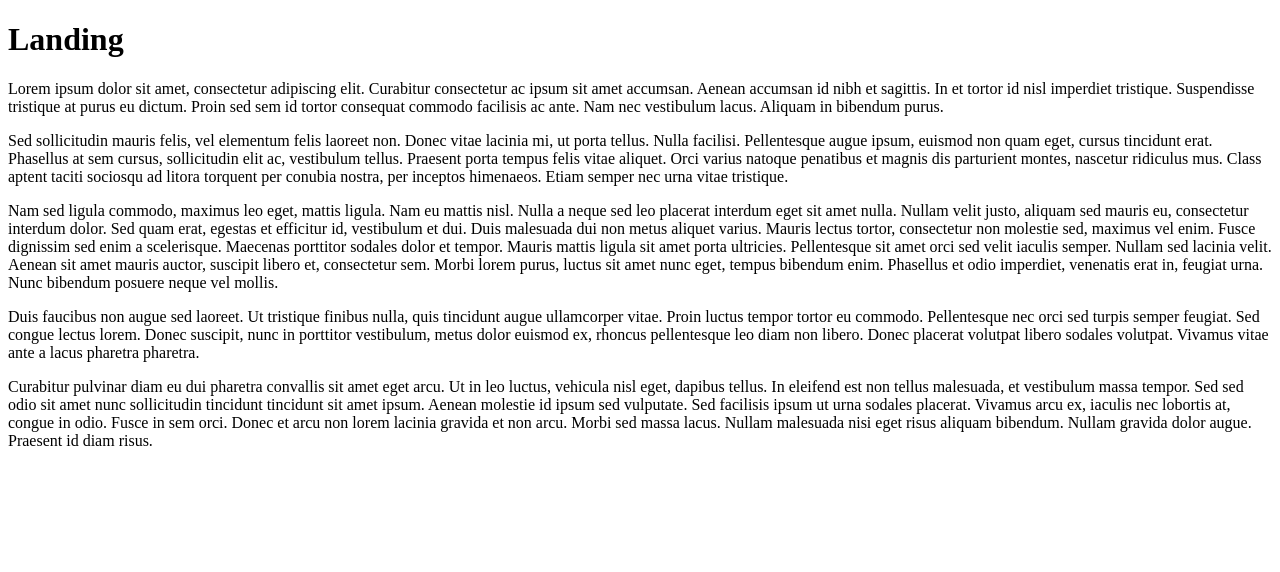
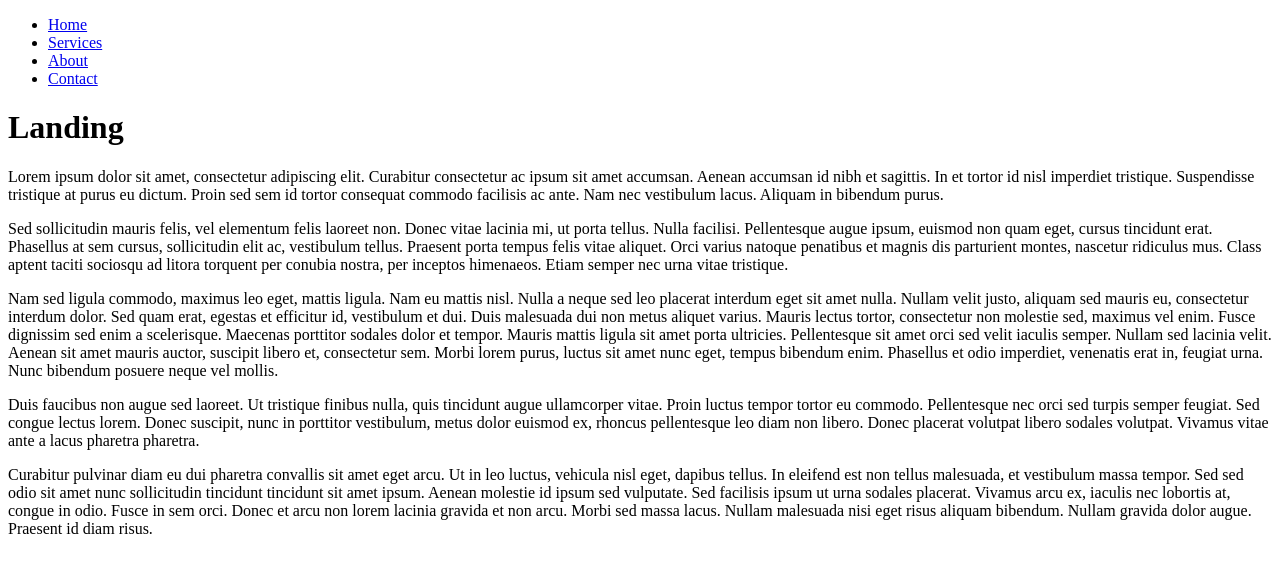
Before and after one commit to Mads-Hansen-Proventic/Web-widget-test-site, a plain HTML site: page index.html in a window 1280 px wide. Drawn offline with Linux system fonts and the light colour scheme.

Commit message:
Added navigation

```diff
--- a/index.html
+++ b/index.html
@@ -4,6 +4,20 @@
     <title>Landing - Test site</title>
   </head>
   <body>
+    <ul>
+      <li>
+        <a href="https://mads-hansen-proventic.github.io/Web-widget-test-site/">Home</a>
+      </li>
+      <li>
+        <a href="https://mads-hansen-proventic.github.io/Web-widget-test-site/services.html">Services</a>
+      </li>
+      <li>
+        <a href="https://mads-hansen-proventic.github.io/Web-widget-test-site/about.html">About</a>
+      </li>
+      <li>
+        <a href="https://mads-hansen-proventic.github.io/Web-widget-test-site/contact.html">Contact</a>
+      </li>
+    </ul>
     <h1>Landing</h1>
     <p>Lorem ipsum dolor sit amet, consectetur adipiscing elit. Curabitur consectetur ac ipsum sit amet accumsan. Aenean accumsan id nibh et sagittis. In et tortor id nisl imperdiet tristique. Suspendisse tristique at purus eu dictum. Proin sed sem id tortor consequat commodo facilisis ac ante. Nam nec vestibulum lacus. Aliquam in bibendum purus.</p>
     <p>Sed sollicitudin mauris felis, vel elementum felis laoreet non. Donec vitae lacinia mi, ut porta tellus. Nulla facilisi. Pellentesque augue ipsum, euismod non quam eget, cursus tincidunt erat. Phasellus at sem cursus, sollicitudin elit ac, vestibulum tellus. Praesent porta tempus felis vitae aliquet. Orci varius natoque penatibus et magnis dis parturient montes, nascetur ridiculus mus. Class aptent taciti sociosqu ad litora torquent per conubia nostra, per inceptos himenaeos. Etiam semper nec urna vitae tristique.</p>
```
